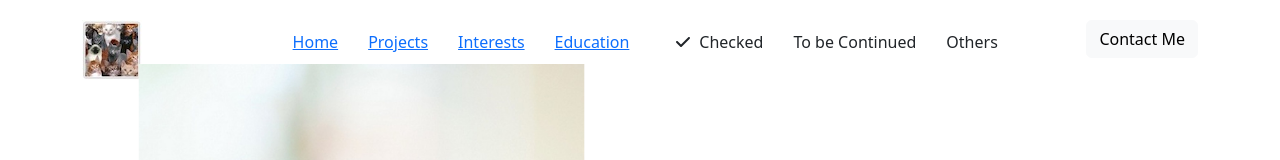
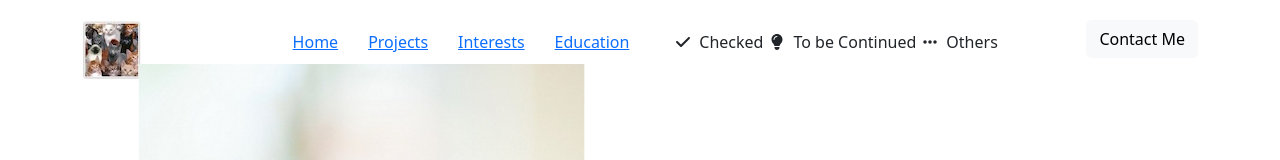
Before and after one commit to Teblurrry/personalProject, a React (Create React App) app: page / in a window 1280 px wide. Shown: the top 160 px of the page. Built offline with nearby package versions, Linux system fonts and the light colour scheme.

Commit message:
updated some new appreances

```diff
--- a/src/components/header.jsx
+++ b/src/components/header.jsx
@@ -3,6 +3,8 @@ import { Link } from 'react-router-dom';
 import 'bootstrap/dist/css/bootstrap.css';
 import { FontAwesomeIcon } from "@fortawesome/react-fontawesome";
 import { faCheck } from "@fortawesome/free-solid-svg-icons";
+import { faLightbulb } from "@fortawesome/free-solid-svg-icons";
+import { faEllipsis } from "@fortawesome/free-solid-svg-icons";
 
 const Header = () => {
     const [sidebar, setSidebar] = useState(false)
@@ -27,8 +29,8 @@ const Header = () => {
                             <li><Link to="/education">Education</Link></li>
                             <ul className="fa-ul" onClick={() => setSidebar(false)}>
                                 <li><span className="fa-li"><FontAwesomeIcon icon={faCheck} /></span>Checked</li>
-                                <li><span className="fa-li"><i className="fa-solid fa-spinner fa-pulse"></i></span>To be Continued</li>
-                                <li><span className="fa-li"><i className="fa-regular fa-square"></i></span>Others</li>
+                                <li><span className="fa-li"><FontAwesomeIcon icon={faLightbulb} /></span>To be Continued</li>
+                                <li><span className="fa-li"><FontAwesomeIcon icon={faEllipsis} /></span>Others</li>
                             </ul>
                         </ul>
                     </div>
```
